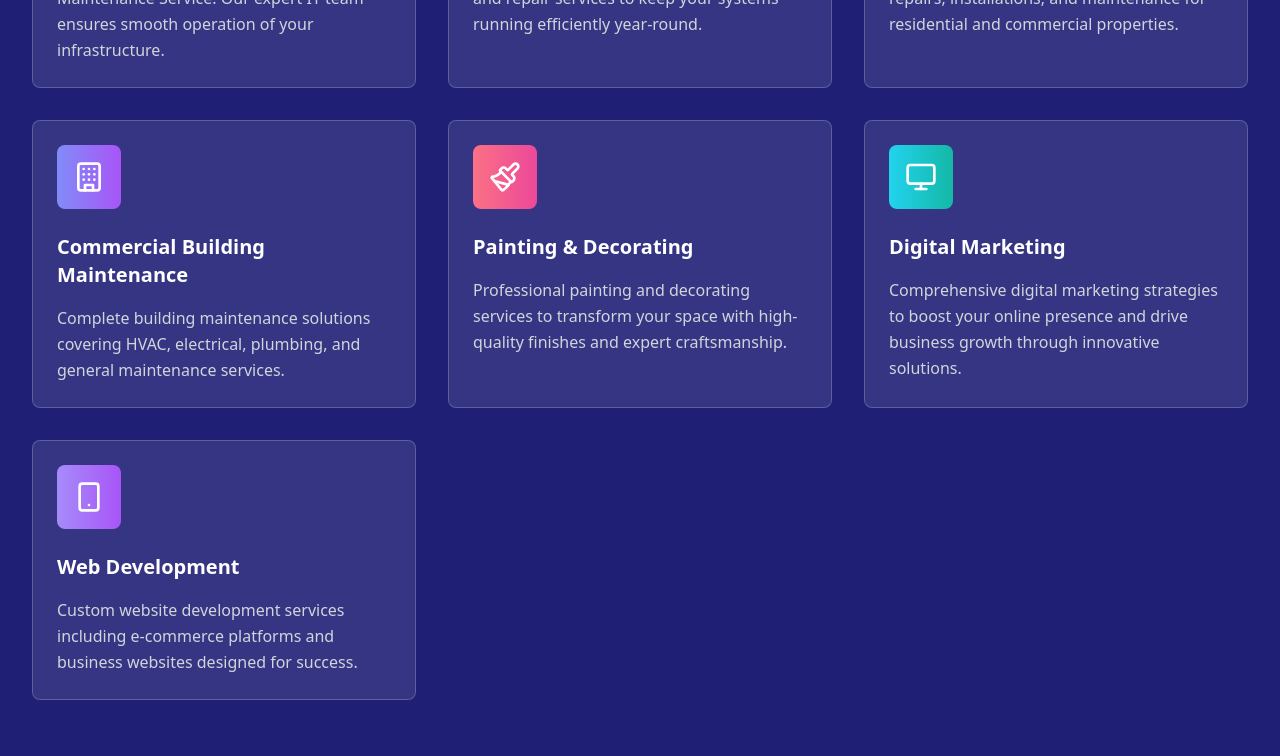
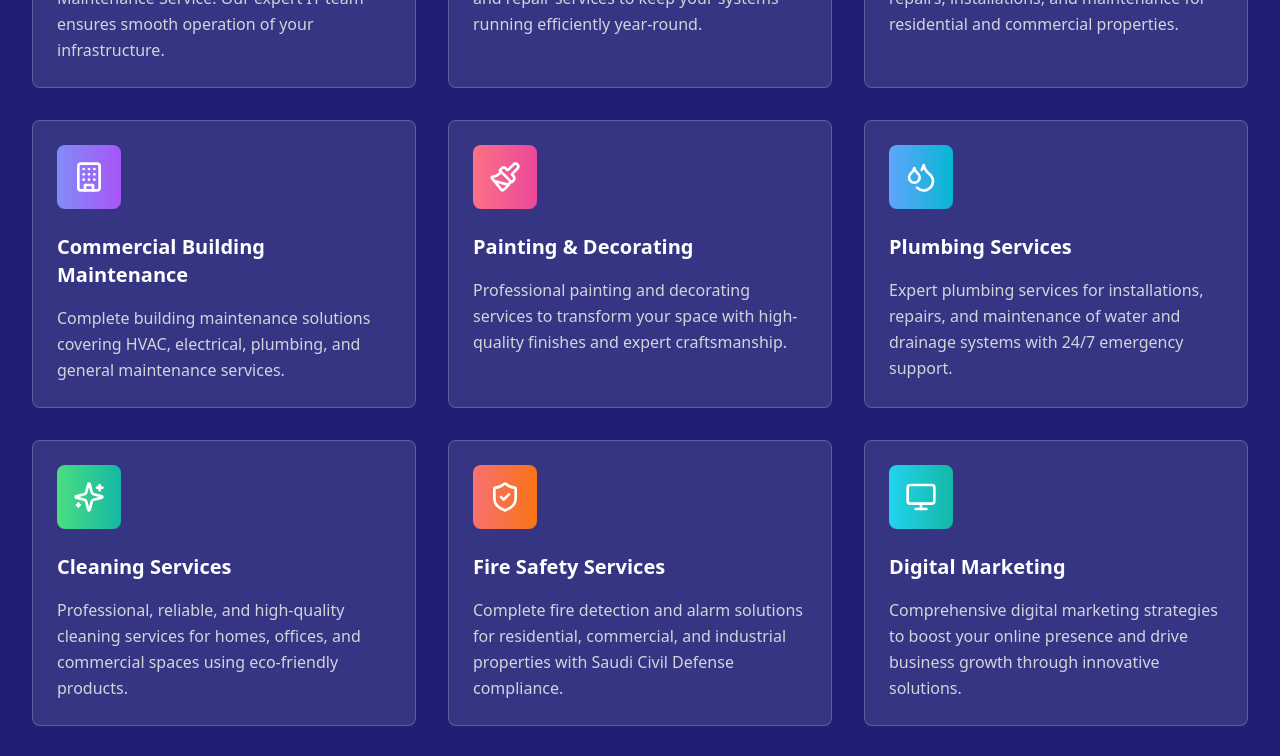
Before and after one commit to Irudium-GS/asqest-web-genesis, a React (Vite) app: page /services in a window 1280 px wide. Shown: the part 900-1656 px from the top of the page. Built offline with nearby package versions, Linux system fonts and the light colour scheme.

Commit message:
Add services to Services page
Added plumbing, cleaning, and fire safety services to the Services page.

```diff
--- a/src/pages/Services.tsx
+++ b/src/pages/Services.tsx
@@ -1,9 +1,8 @@
-
 import Navigation from "@/components/Navigation";
 import Footer from "@/components/Footer";
 import NetworkBackground from "@/components/NetworkBackground";
 import { Link } from "react-router-dom";
-import { Network, Shield, Settings, Cpu, Wrench, Zap, Building, Paintbrush, Monitor, Smartphone } from "lucide-react";
+import { Network, Shield, Settings, Cpu, Wrench, Zap, Building, Paintbrush, Monitor, Smartphone, Droplets, Sparkles, ShieldCheck } from "lucide-react";
 
 const Services = () => {
   const services = [
@@ -62,6 +61,27 @@ const Services = () => {
       icon: Paintbrush,
       link: "/painting-services",
       color: "from-rose-400 to-pink-500"
+    },
+    {
+      title: "Plumbing Services",
+      description: "Expert plumbing services for installations, repairs, and maintenance of water and drainage systems with 24/7 emergency support.",
+      icon: Droplets,
+      link: "/plumbing-services",
+      color: "from-blue-400 to-cyan-500"
+    },
+    {
+      title: "Cleaning Services",
+      description: "Professional, reliable, and high-quality cleaning services for homes, offices, and commercial spaces using eco-friendly products.",
+      icon: Sparkles,
+      link: "/cleaning-services",
+      color: "from-green-400 to-teal-500"
+    },
+    {
+      title: "Fire Safety Services",
+      description: "Complete fire detection and alarm solutions for residential, commercial, and industrial properties with Saudi Civil Defense compliance.",
+      icon: ShieldCheck,
+      link: "/fire-safety-services",
+      color: "from-red-400 to-orange-500"
     },
     {
       title: "Digital Marketing",
```
